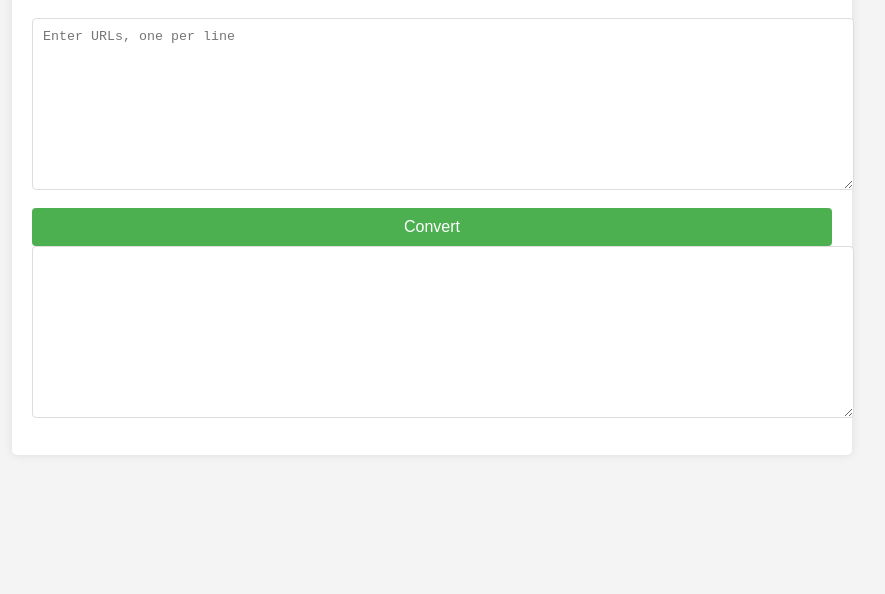
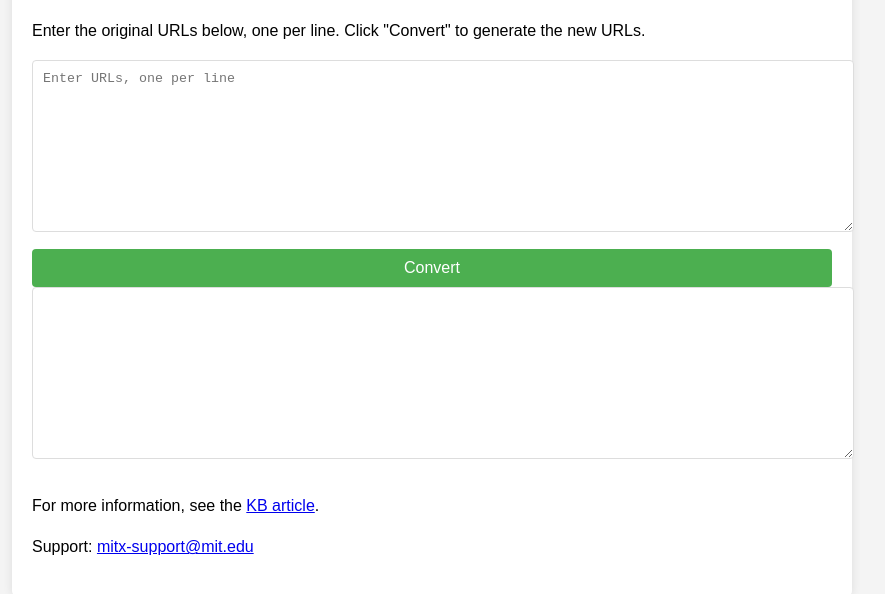
Before and after one commit to kalebabebe/mitx-canvas, a plain HTML site: page index.html in a window 1280 px wide. Shown: the part 116-710 px from the top of the page, without its empty margins (208-1093 px from the left). Drawn offline with Linux system fonts and the light colour scheme.

Commit message:
Update index.html

```diff
--- a/index.html
+++ b/index.html
@@ -3,15 +3,22 @@
 <head>
     <meta charset="UTF-8">
     <meta name="viewport" content="width=device-width, initial-scale=1.0">
-    <title>MITx-Canvas URL Converter v1</title>
+    <title>MITx-Canvas URL Converter</title>
     <link rel="stylesheet" href="style.css">
 </head>
 <body>
     <div class="container">
         <h1>MITx-Canvas URL Converter v1</h1>
+        <div class="instructions">
+            <p>Enter the original URLs below, one per line. Click "Convert" to generate the new URLs.</p>
+        </div>
         <textarea id="input-urls" rows="10" placeholder="Enter URLs, one per line"></textarea>
         <button id="convert-btn">Convert</button>
         <textarea id="output-urls" rows="10" readonly></textarea>
+        <div class="footer">
+            <p>For more information, see the <a href="https://odl.zendesk.com/hc/en-us/articles/20986428700315-MITx-Canvas-LTI-Integration" target="_blank">KB article</a>.</p>
+            <p>Support: <a href="mailto:mitx-support@mit.edu">mitx-support@mit.edu</a></p>
+        </div>
     </div>
     <script src="script.js"></script>
 </body>
```
